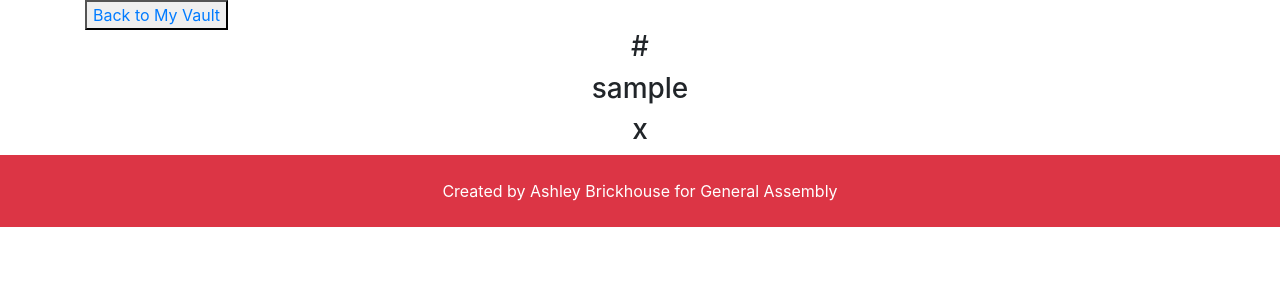
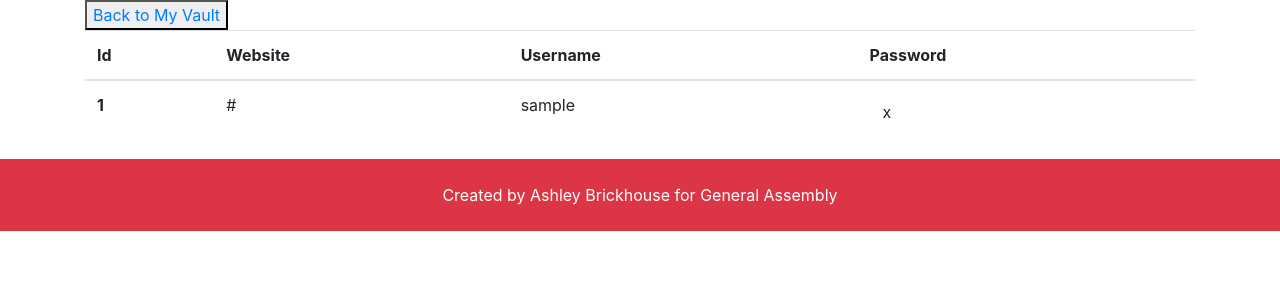
Before and after one commit to ashbrick/Password-Vault, a Django app: template templates/passwords/search.html in a window 1280 px wide. Shown: the part 100-400 px from the top of the page. Run offline with Django 3.2, Linux system fonts and the light colour scheme; the template is opened without the code that fills it: values that come from a table or form of the project are taken from there, others are empty; tables that the repository leaves empty hold one stand-in row (values such as "Sample post"); some libraries are stand-ins or nearby versions.

Commit message:
setting up search bar and connecting it to search page

```diff
--- a/passwords/urls.py
+++ b/passwords/urls.py
@@ -5,6 +5,8 @@ from . import views #from all import views
 
 urlpatterns = [ #creating a list for accessing each page
     path('', views.index, name='passwords'), # the '' represents /passwords, and it's calling the index method inside the views file -> views.index is the method, and the name allows us to easily access this path
+
     path('<int:password_id>', views.password, name='password'), #include id parameter in url
+
     path('search', views.search, name='search'), #anything that has password/ should look at this search file because it's linked to the main urls.py
 ]
--- a/templates/base.html
+++ b/templates/base.html
@@ -17,7 +17,7 @@
   </head>
 
 {% comment %}
- Use Jinja as a template engine for Python, it's a syntax that lets you combine python with html. Inside of the Jinja tags, you can bring in python (similar to the squidwizard hats in javascript or php tags). Jinja syntax looks like this {% %}
+ Use Jinja as a template engine for Python, it's a syntax that lets you combine python with html. Inside of the Jinja tags, you can bring in python (similar to the squidwizard hats in javascript or php tags).
 {% endcomment %}
 <!-- this is where you put any template that will be used to extend this layout -->
   <body>
--- a/templates/passwords/passwords.html
+++ b/templates/passwords/passwords.html
@@ -59,7 +59,7 @@
         <table class="table">
           <thead>
             <tr>
-              <th scope="col"> Id </th>
+              <!-- <th scope="col"> Id </th> -->
               <th scope="col"> Website </th>
               <th scope="col"> Username </th>
               <th scope="col"> Password </th>
@@ -70,8 +70,8 @@
             {% if passwords %}
               {% for password in passwords %}
               <tr>
-                <th scope="row"> {{ password.id }} </th>
-                <td> {{ password.website }} </td>
+                <!-- <th scope="row"> {{ password.id }} </th> -->
+                <th scope="row"> {{ password.website }} </th>
                 <td> {{ password.username }} </td>
                 <td> <a href="{% url 'password' password.id %}" class="btn pword-btn"> {{ password.password }}</a> </td>
               </tr>
--- a/templates/passwords/search.html
+++ b/templates/passwords/search.html
@@ -36,7 +36,10 @@
   <section id="show-pword">
     <div class="container">
       <button type="button" name="button"><a href="{% url 'passwords' %}">Back to My Vault</a></button>
-      <div class="row text-center">
+
+      <!-- <div class="row text-center">
+        {% if passwords %}
+          {% for password in passwords %}
             <div class="col-md-12">
               <h3> {{ password.website }} </h3>
             </div>
@@ -46,8 +49,52 @@
             <div class="col-md-12">
               <h3> {{ password.password }} </h3>
             </div>
+          {% endfor %}
+        {% else %}
+          <div class="col-md-12">
+            <p>No passwords</p>
+          </div>
+        {% endif %}
+      </div> -->
+    </div>
+  </section>
+
+  <!-- PASSWORDS LIST -->
+    <section id="passwords" class="">
+      <div class="container">
+        <div class="password-list">
+
+  <!-- TABLE with Passwords -->
+          <table class="table">
+            <thead>
+              <tr>
+                <th scope="col"> Id </th>
+                <th scope="col"> Website </th>
+                <th scope="col"> Username </th>
+                <th scope="col"> Password </th>
+              </tr>
+            </thead>
+            <tbody>
+  <!--  CONDITIONAL TO LOOP THROUGH PASSWORDS DB -->
+              {% if passwords %}
+                {% for password in passwords %}
+                <tr>
+                  <th scope="row"> {{ password.id }} </th>
+                  <td name="website"> {{ password.website }} </td>
+                  <td> {{ password.username }} </td>
+                  <td> <a href="{% url 'password' password.id %}" class="btn pword-btn"> {{ password.password }}</a> </td>
+                </tr>
+                {% endfor %}
+              {% else %}
+                <div class="col-md-12">
+                  <p>No passwords match that search</p>
+                </div>
+              {% endif %}
+            <tbody>
+          </table>
         </div>
       </div>
     </section>
 
+
  {% endblock %}
```
Also changed, not shown: passwords/views.py (+22 -4 lines). Lines whose indentation alone changed are shown as unchanged.
